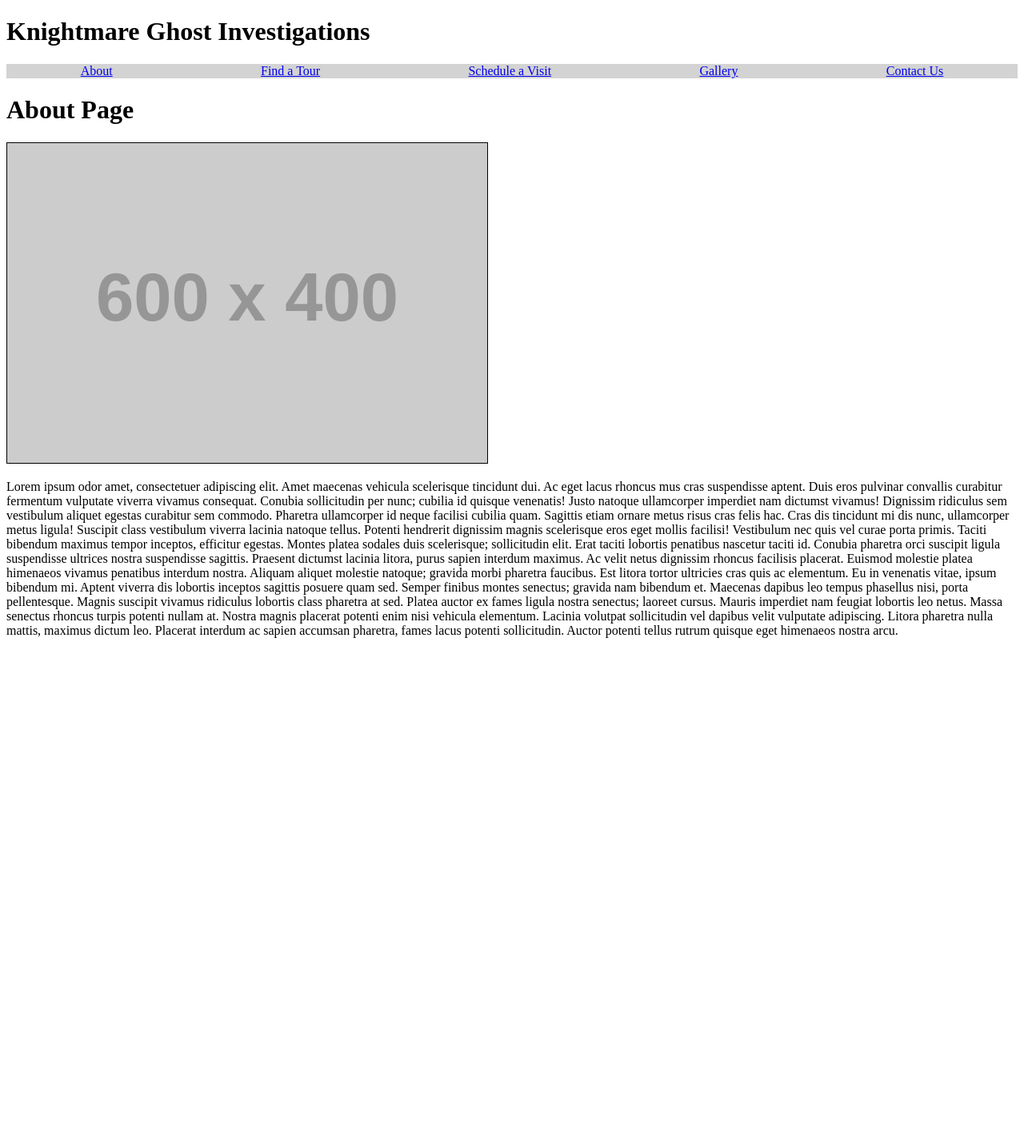
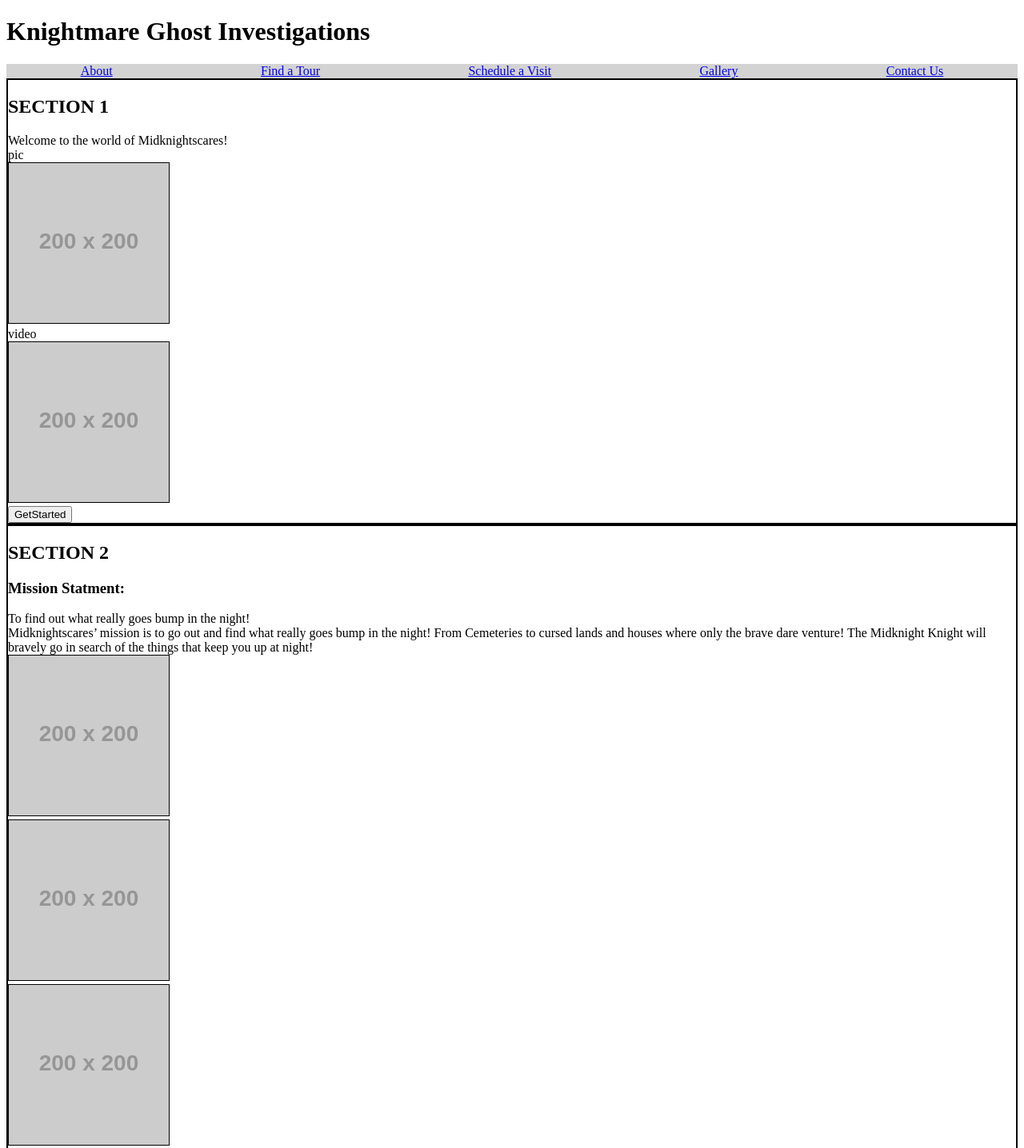
Before and after one commit to Jamzcode/Ghost_Hunter_Website, a React (Vite) app: page /about in a window 1280 px wide. Shown: the top 1436 px of the page at 80% size. Before the commit the page ends 814 px from the top, so only its background shows below. Built offline with nearby package versions, Linux system fonts and the light colour scheme.

Commit message:
added client wireframe

```diff
--- a/src/App.tsx
+++ b/src/App.tsx
@@ -1,6 +1,6 @@
 import { Routes, Route } from "react-router-dom";
 
-import About from "./pages/About";
+import About from "./pages/About/About";
 import Tour from "./pages/Tour";
 import Contact from "./pages/Contact";
 import Gallery from "./pages/Gallery"
--- a/src/components/Image.tsx
+++ b/src/components/Image.tsx
@@ -2,7 +2,7 @@ export default function ImageCard() {
   return (
     <>
       <div>
-        <img style={styles.image} src="https://placehold.co/600x400" alt="" />
+        <img style={styles.image} src="https://placehold.co/200" alt="" />
       </div>
     </>
   );
--- a/src/pages/About.tsx
+++ /dev/null
@@ -1,45 +0,0 @@
-import ImageCard from "../components/Image";
-
-export default function About() {
-  return (
-    <>
-      <h1>About Page</h1>
-
-      <ImageCard />
-
-      <p>
-        Lorem ipsum odor amet, consectetuer adipiscing elit. Amet maecenas
-        vehicula scelerisque tincidunt dui. Ac eget lacus rhoncus mus cras
-        suspendisse aptent. Duis eros pulvinar convallis curabitur fermentum
-        vulputate viverra vivamus consequat. Conubia sollicitudin per nunc;
-        cubilia id quisque venenatis! Justo natoque ullamcorper imperdiet nam
-        dictumst vivamus! Dignissim ridiculus sem vestibulum aliquet egestas
-        curabitur sem commodo. Pharetra ullamcorper id neque facilisi cubilia
-        quam. Sagittis etiam ornare metus risus cras felis hac. Cras dis
-        tincidunt mi dis nunc, ullamcorper metus ligula! Suscipit class
-        vestibulum viverra lacinia natoque tellus. Potenti hendrerit dignissim
-        magnis scelerisque eros eget mollis facilisi! Vestibulum nec quis vel
-        curae porta primis. Taciti bibendum maximus tempor inceptos, efficitur
-        egestas. Montes platea sodales duis scelerisque; sollicitudin elit. Erat
-        taciti lobortis penatibus nascetur taciti id. Conubia pharetra orci
-        suscipit ligula suspendisse ultrices nostra suspendisse sagittis.
-        Praesent dictumst lacinia litora, purus sapien interdum maximus. Ac
-        velit netus dignissim rhoncus facilisis placerat. Euismod molestie
-        platea himenaeos vivamus penatibus interdum nostra. Aliquam aliquet
-        molestie natoque; gravida morbi pharetra faucibus. Est litora tortor
-        ultricies cras quis ac elementum. Eu in venenatis vitae, ipsum bibendum
-        mi. Aptent viverra dis lobortis inceptos sagittis posuere quam sed.
-        Semper finibus montes senectus; gravida nam bibendum et. Maecenas
-        dapibus leo tempus phasellus nisi, porta pellentesque. Magnis suscipit
-        vivamus ridiculus lobortis class pharetra at sed. Platea auctor ex fames
-        ligula nostra senectus; laoreet cursus. Mauris imperdiet nam feugiat
-        lobortis leo netus. Massa senectus rhoncus turpis potenti nullam at.
-        Nostra magnis placerat potenti enim nisi vehicula elementum. Lacinia
-        volutpat sollicitudin vel dapibus velit vulputate adipiscing. Litora
-        pharetra nulla mattis, maximus dictum leo. Placerat interdum ac sapien
-        accumsan pharetra, fames lacus potenti sollicitudin. Auctor potenti
-        tellus rutrum quisque eget himenaeos nostra arcu.
-      </p>
-    </>
-  );
-}
--- /dev/null
+++ b/src/pages/About/About.module.css
@@ -0,0 +1,3 @@
+.section{
+    border: solid black 2px;
+}
--- /dev/null
+++ b/src/pages/About/About.tsx
@@ -0,0 +1,167 @@
+import ImageCard from "../../components/Image";
+import styles from "./About.module.css";
+
+export default function About() {
+  return (
+    <>
+      <div className={styles.section}>
+        <h2>SECTION 1</h2>
+        {/* Title */}
+        <div>Welcome to the world of Midknightscares!</div>
+        {/* Add pic */}
+        <div>pic</div>
+        <ImageCard />
+        {/* Add Video */}
+        <div>video</div>
+        <ImageCard />
+        <button>GetStarted</button>
+      </div>
+
+      <div className={styles.section}>
+        <h2>SECTION 2</h2>
+        <h3>Mission Statment:</h3>
+        <div>To find out what really goes bump in the night!</div>
+        <div>
+          Midknightscares’ mission is to go out and find what really goes bump
+          in the night! From Cemeteries to cursed lands and houses where only
+          the brave dare venture! The Midknight Knight will bravely go in search
+          of the things that keep you up at night!
+        </div>
+        <ImageCard />
+        <ImageCard />
+        <ImageCard />
+        <ImageCard />
+        <ImageCard />
+        <ImageCard />
+      </div>
+
+      <div className={styles.section}>
+        <h2>SECTION 3</h2>
+        <h3>Midknightscares vs the spooky things</h3>
+        {/* -Add spot for 10 picture photo gallery(Rotational) */}
+        <ImageCard />
+        <ImageCard />
+        <ImageCard />
+        <ImageCard />
+        <ImageCard />
+        <ImageCard />
+        <ImageCard />
+        <ImageCard />
+        <ImageCard />
+        <ImageCard />
+      </div>
+
+      <div className={styles.section}>
+        <h2>SECTION 4</h2>
+        <h3>Available for ghost adventures and paranormal investigations</h3>
+        {/* -Add spot for 6 picture photo gallery (Rotational) */}
+        <ImageCard />
+        <ImageCard />
+        <ImageCard />
+        <ImageCard />
+        <ImageCard />
+        <ImageCard />
+        <button>Book now</button>
+      </div>
+
+      <div className={styles.section}>
+        <h2>SECTION 5</h2>
+        <h3>Midknightscare merchandise</h3>
+        <ImageCard />
+        <ImageCard />
+        <ImageCard />
+        <ImageCard />
+        <ImageCard />
+        <ImageCard />
+        <button>Buy Now</button>
+      </div>
+
+      <div className={styles.section}>
+        <h2>SECTION 6</h2>
+        <h3>Midknightscare donation and suggestion box</h3>
+        {/* Will lead to Venmo, Patreon, etc payment portal.  */}
+        <button>Enchant Me Now</button>
+        <ImageCard />
+        <ImageCard />
+        <ImageCard />
+        <ImageCard />
+        <ImageCard />
+        <ImageCard />
+      </div>
+      <div className={styles.section}>
+        <h2>SECTION 7</h2>
+        <h3>Contact me for more Midknightscares</h3>
+        <ImageCard />
+        -Add spot for 1 paragraph +Paragraph to read,{" "}
+        <p>
+          “Let’s go on an adventure together and see what spooky stuff we can
+          get ourselves into! Midknightscare is available for all paranormal
+          events near you!
+        </p>
+        <div>210 000 0000</div>
+        <div>Email: myEmail@gmail.com</div>
+        -Add spot for hours of
+        <div>
+          <h3>Hours of Operation</h3>
+          <div>EveryDay Always AllTheTime</div>
+          <div>EveryDay Always AllTheTime</div>
+          <div>EveryDay Always AllTheTime</div>
+          <div>EveryDay Always AllTheTime</div>
+          <div>EveryDay Always AllTheTime</div>
+          <div>EveryDay Always AllTheTime</div>
+          <div>EveryDay Always AllTheTime</div>
+        </div>
+        {/* Leads to contact page */}
+        <button>Get In Touch</button>
+      </div>
+
+      <div className={styles.section}>
+        <h2>SECTION 8</h2>
+        -Add title spot for title name (
+        <h3>
+          Midknightscares are available for next paranormal adventure! Follow,
+          Like, Subscribe and Share!{" "}
+        </h3>
+        <div>
+          <h3>Links</h3>
+          <div>FaceBook</div>
+          <div>Instagram</div>
+          <div>TikTok</div>
+          <div>YouTube</div>
+        </div>
+        {/* -Add spot for Facebook link (Add clickable Icon)(https://www.facebook.com/profile.php?id=61573794903044)
+        -Add spot for Instagram link (https://www.instagram.com/midknightscares?igsh=MTlqbHZxa2Jxd3FwcA%3D%3D&utm_source=qr)
+        -Add spot for TikTok link (https://www.tiktok.com/@midknightscares?_t=ZP-8uPGPMelD9q&_r=1) -Add
+        spot for YouTube link (https://youtube.com/@midknightscare?si=D0HHzEHpm1rlCBLl) */}
+      </div>
+      <div className={styles.section}>
+        <h2>SECTION 9</h2>
+
+        <h3>Join our mailing/SMS texting list</h3>
+
+        <div>
+          <h3>Form</h3>
+          <div>Name</div>
+          <div>Email</div>
+        </div>
+        <button>Sign Up</button>
+      </div>
+      <div className={styles.section}>
+        <h2>SECTION 10</h2>
+        -Add title spot for title name (
+        <h3>Ghost Hunting, Paranormal investigations, Haunted Walkthroughs</h3>)
+        <ImageCard />
+        <ImageCard />
+        <ImageCard />
+        <ImageCard />
+        <ImageCard />
+        <ImageCard />
+        {/* -Add “Book me now” button and enable client to book appointment
+        on calendar in which will link to phone colander. After appointment is
+        booked, Client to receive confirmation message and service provider to
+        receive appointment confirmed message on phone. */}
+        <button>Book Me Now</button>
+      </div>
+    </>
+  );
+}
```
